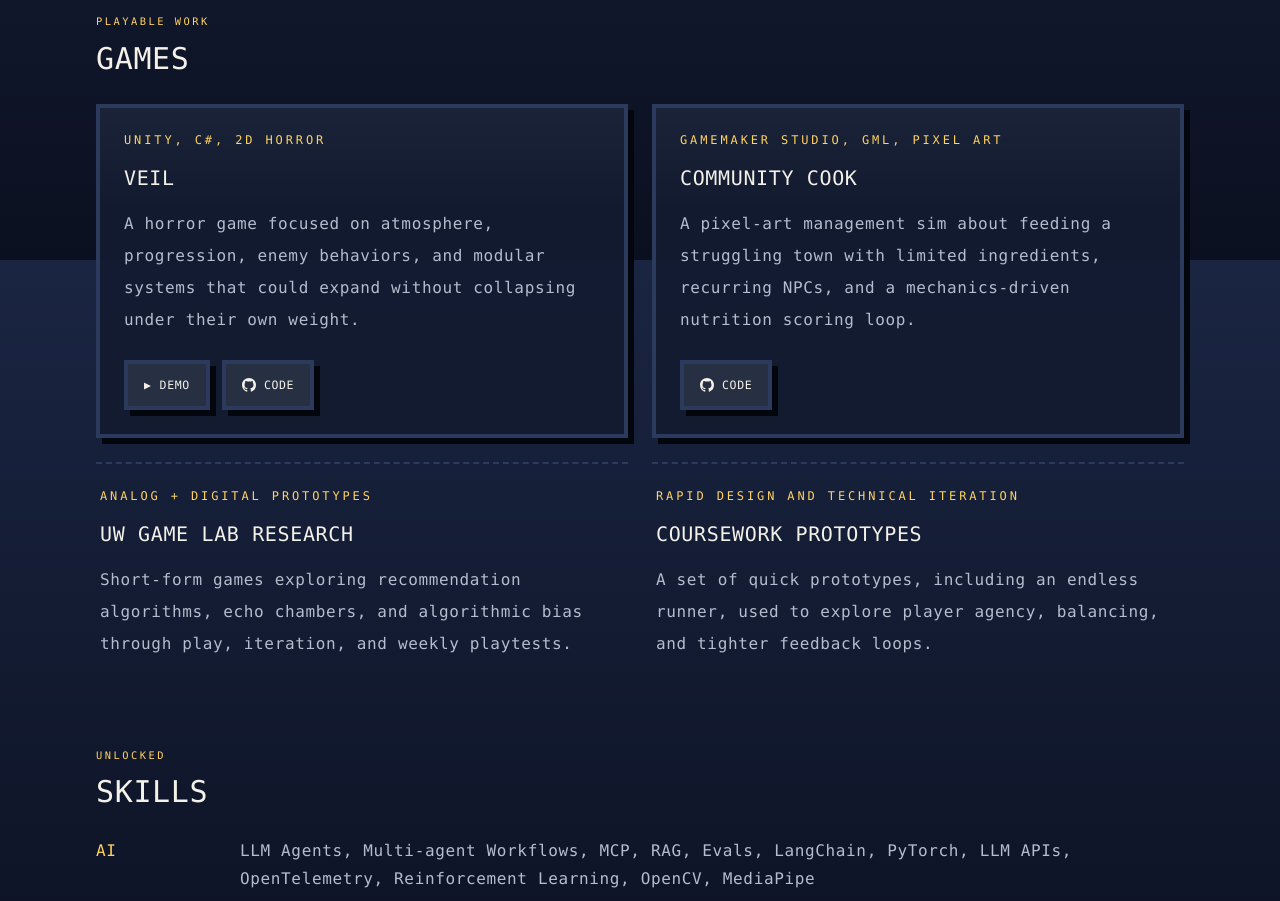
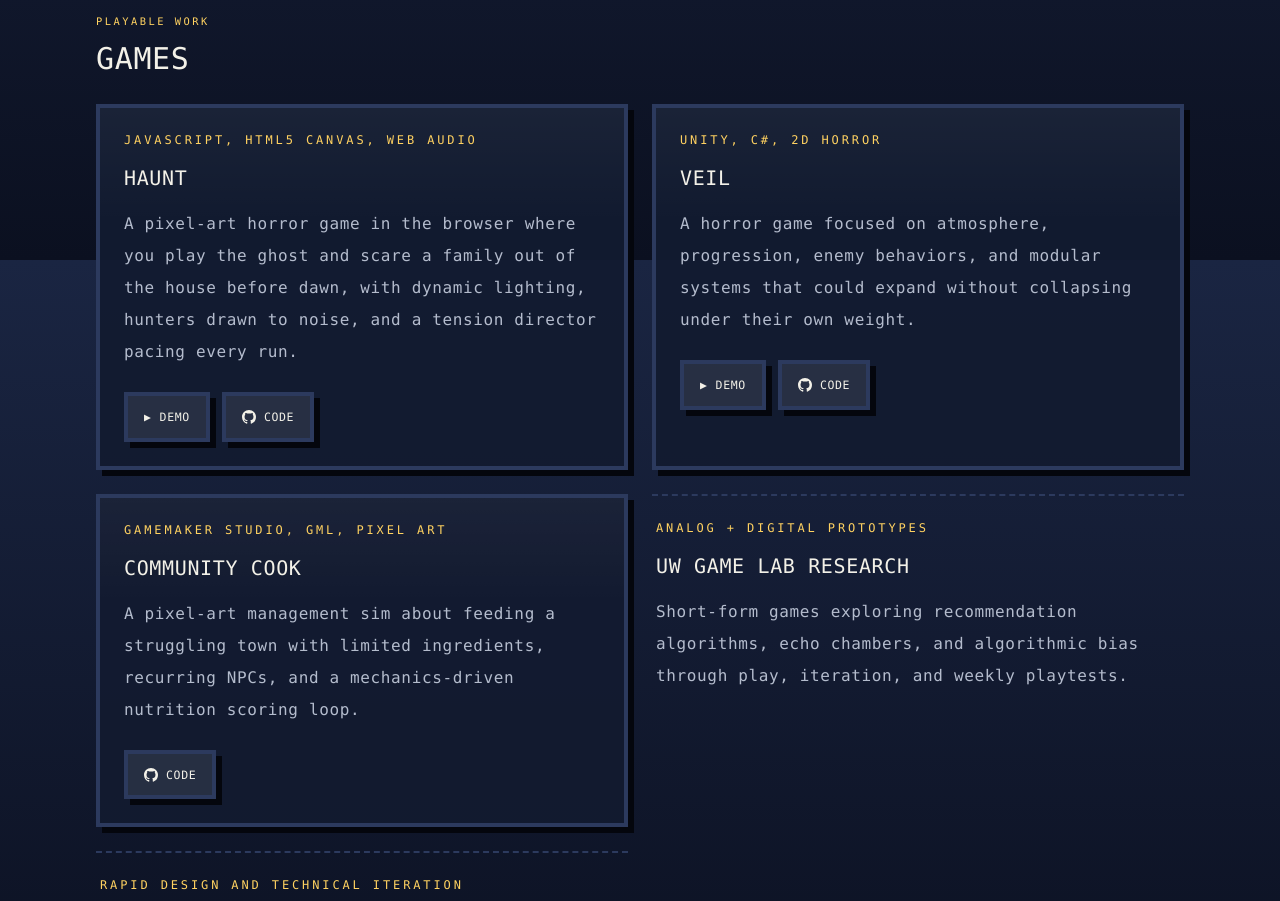
Before and after one commit to MihirSahu14/portfolio, a Next.js app: page / in a window 1280 px wide. Shown: the part 3740-4641 px from the top of the page. Built offline with nearby package versions, Linux system fonts and the light colour scheme.

Commit message:
Add Haunt to games
Co-Authored-By: Claude Opus 5.5 <noreply@anthropic.com>

```diff
--- a/src/data/site.ts
+++ b/src/data/site.ts
@@ -106,6 +106,14 @@ export const featuredProjects: FeatureCard[] = [
 ];
 
 export const featuredGames: FeatureCard[] = [
+  {
+    title: "Haunt",
+    subtitle: "JavaScript, HTML5 Canvas, Web Audio",
+    description:
+      "A pixel-art horror game in the browser where you play the ghost and scare a family out of the house before dawn, with dynamic lighting, hunters drawn to noise, and a tension director pacing every run.",
+    href: "https://mihirsahu14.itch.io/haunt",
+    code: "https://github.com/MihirSahu14/haunt",
+  },
   {
     title: "Veil",
     subtitle: "Unity, C#, 2D Horror",
```
